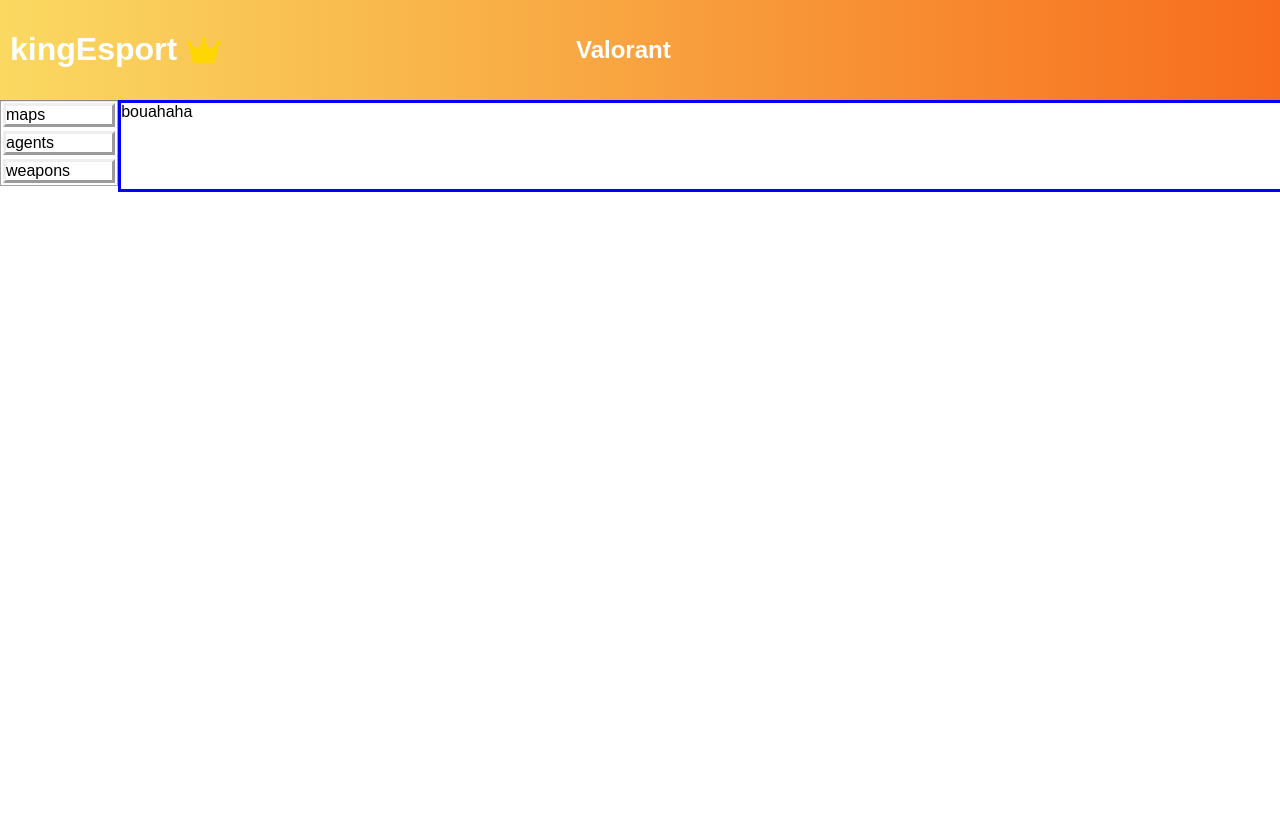
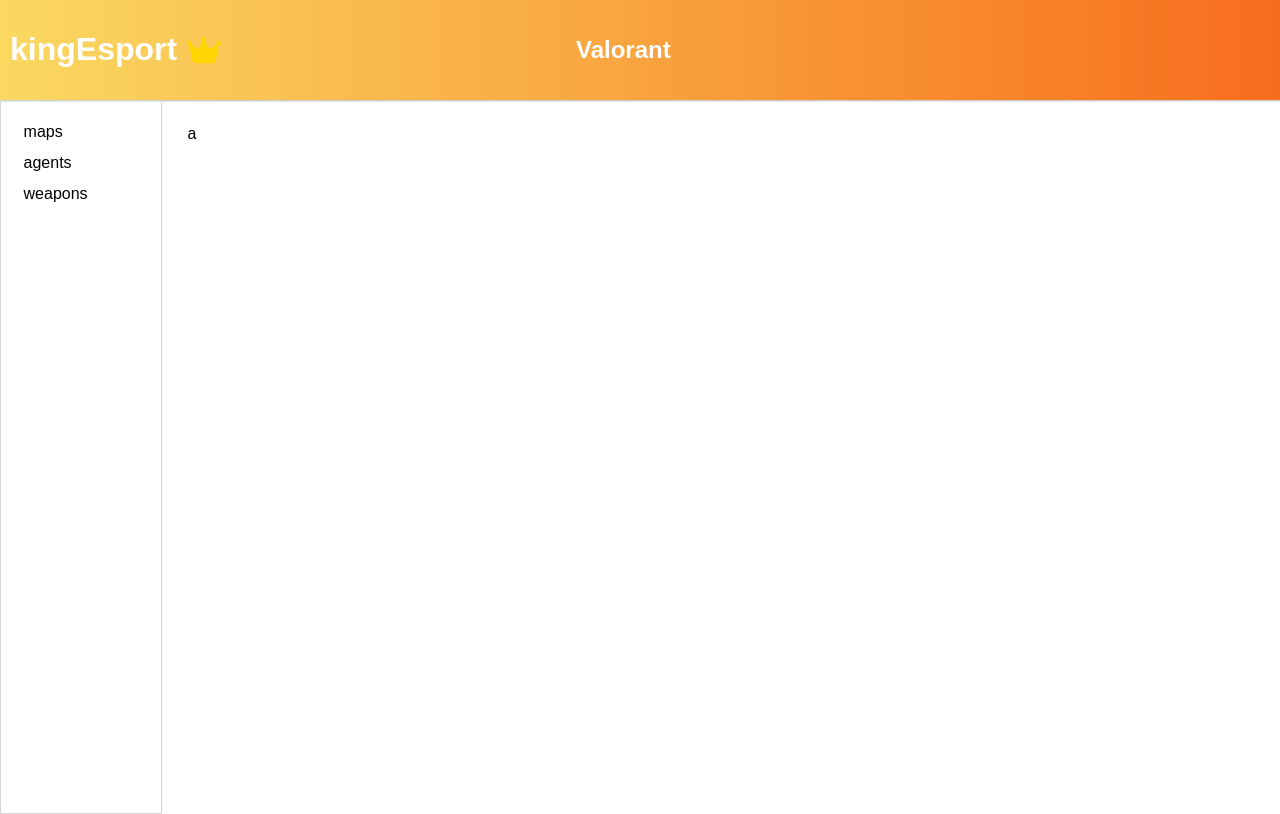
Before and after one commit to Curtis-sama/Esport, a React (Vite) app: page /wiki/Agents in a window 1280 px wide. Built offline with nearby package versions, Linux system fonts and the light colour scheme.

Commit message:
ajout wiki/home

```diff
--- a/src/Content/index.jsx
+++ b/src/Content/index.jsx
@@ -16,7 +16,7 @@
 			{/* <button className="btn" id="prev">&#10096;</button>
 			<button className="btn" id="next">&#10097;</button> */}
 			{/* <div className="blocHorizontale"> */}
-				<Link to="/wiki" className="link">
+				<Link to="/wiki/home" className="link">
         <div className="wiki">{"wiki"}</div>
 
 				</Link>
--- a/src/Content/wiki/agents/index.jsx
+++ b/src/Content/wiki/agents/index.jsx
@@ -1,9 +1,20 @@
+import Header from "../../../Header"
+import Nav from "../nav"
+
 const Agents = () =>{
 
   return (
-    <div style={{border: "3px solid blue", width: "100%", height: "100%"}}>
-      bouahaha
+    <div>
+    <Header />
+    <div className="contenair">
+    <div className="vertical-nav">
+    <Nav/>
     </div>
+    <div className="apinfo">
+      a
+    </div>
+    </div>
+  </div>
   )
 
 }
--- a/src/Content/wiki/index.css
+++ b/src/Content/wiki/index.css
@@ -1,22 +1,51 @@
-.contentLinks{
+.contentLinks {
   display: flex;
-  flex-direction: column;
-  border: 1px solid rgba(75, 75, 75, 0.501);
-  flex: 0.1;
-}
+  justify-content: space-around;
+  margin: 5%;
 
-.aaa{
-  display: flex;
+
 }
 
 
-.links{
+.links {
   color: black;
   text-decoration: none;
-  margin: 2px;
-  border-style: outset;
+  margin: px;
+  border: 1px solid black;
+  border-radius: 5% 20%;
+  box-shadow: 10px 5px 5px black;
+  padding: 2%;
 }
 
-.outlet{
-  flex: 1;
+
+.links:hover{
+  background-color: rgb(185, 185, 185);
 }
+
+
+.contenair{
+ display: flex;
+ overflow-x: hidden;
+ overflow-y: hidden
+}
+
+.nav-vertical{
+display: flex;
+flex-direction: column;
+padding: 10%;
+border: 1px solid rgb(214, 214, 214);
+height: 85vh;
+
+}
+
+.apinfo{
+  padding: 2%;
+  width: 100%;
+}
+
+.nav-link{
+  margin: 5%;
+  text-decoration: none;
+  color: black;
+  width: 20vh
+}
--- a/src/Content/wiki/index.jsx
+++ b/src/Content/wiki/index.jsx
@@ -1,5 +1,5 @@
 import Header from "../../Header";
-import { Outlet, useLoaderData } from "react-router-dom"
+import { useLoaderData } from "react-router-dom"
 import { Link } from "react-router-dom";
 
 
@@ -26,9 +26,6 @@
             {"weapons"}
           </Link>
         </div>
-        <div className="outlet">
-          <Outlet />
-        </div>
       </div>
 
     </div>
--- a/src/Content/wiki/maps/index.jsx
+++ b/src/Content/wiki/maps/index.jsx
@@ -1,8 +1,20 @@
-const Maps = () =>{
+import Header from "../../../Header"
+import { Link } from "react-router-dom"
+import Nav from "../nav"
+
+const Maps = () => {
 
   return (
-    <div style={{border: "3px solid yellow", width: "100%", height: "100%"}}>
-      bouahaha
+    <div>
+      <Header />
+      <div className="contenair">
+      <div className="vertical-nav">
+      <Nav/>
+      </div>
+      <div className="apinfo">
+        bouahaha
+      </div>
+      </div>
     </div>
   )
 }
--- /dev/null
+++ b/src/Content/wiki/nav.jsx
@@ -0,0 +1,24 @@
+import { Link } from "react-router-dom"
+
+const Nav = () => {
+
+  return (
+    <div className="nav-vertical">
+      <Link to="/wiki/maps" className="nav-link">
+        {"maps"}
+      </Link>
+      <Link to="/wiki/agents" className="nav-link">
+        {"agents"}
+      </Link>
+      <Link to="/wiki/weapons" className="nav-link">
+        {"weapons"}
+      </Link>
+    </div>
+
+  )
+
+
+}
+
+
+export default Nav
--- a/src/Content/wiki/weapons/index.jsx
+++ b/src/Content/wiki/weapons/index.jsx
@@ -1,9 +1,20 @@
+import Header from "../../../Header"
+import Nav from "../nav"
+
 const Weapons = () =>{
 
   return (
-    <div style={{border: "3px solid red", width: "100%", height: "100%"}}>
-      bouahaha
+    <div>
+    <Header />
+    <div className="contenair">
+    <div className="vertical-nav">
+    <Nav/>
     </div>
+    <div className="apinfo">
+      b
+    </div>
+    </div>
+  </div>
   )
 
 }
--- a/src/Header/header.css
+++ b/src/Header/header.css
@@ -9,6 +9,12 @@
   background-color: #FAD961;
   background-image: linear-gradient(90deg, #FAD961 0%, #F76B1C 100%);
   padding: 10px;
+}
+
+
+.title{
+  text-decoration: none;
+  color: white;
 }
 
 .left {
--- a/src/Header/index.jsx
+++ b/src/Header/index.jsx
@@ -1,12 +1,15 @@
 import React from 'react';
 import { FontAwesomeIcon } from '@fortawesome/react-fontawesome';
 import { faCrown } from '@fortawesome/free-solid-svg-icons';
+import { Link } from 'react-router-dom';
+const handleclick = () => {
 
+}
 const Header = () => {
     return (
         <div className="Header">
             <div className="left">
-                <div className="a"><h1>kingEsport</h1></div>
+                <Link to="/" className="title"><h1>kingEsport</h1></Link>
                 <div className='crown'><FontAwesomeIcon icon={faCrown} /></div>
             </div>
             <div className="middle">
```
Also changed, not shown: src/route.jsx (+5 -8 lines), src/Content/wiki/maps/maps.css (added).
